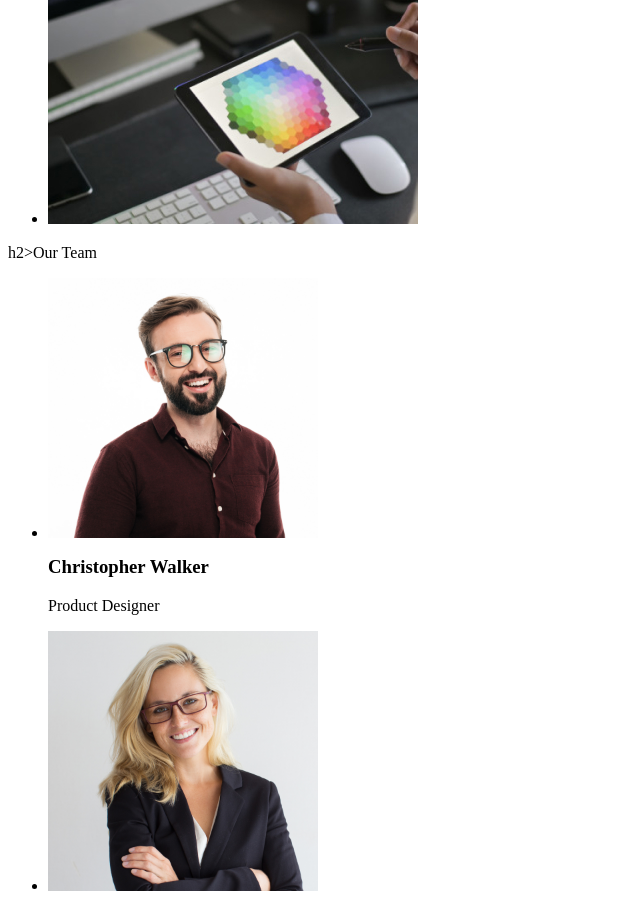
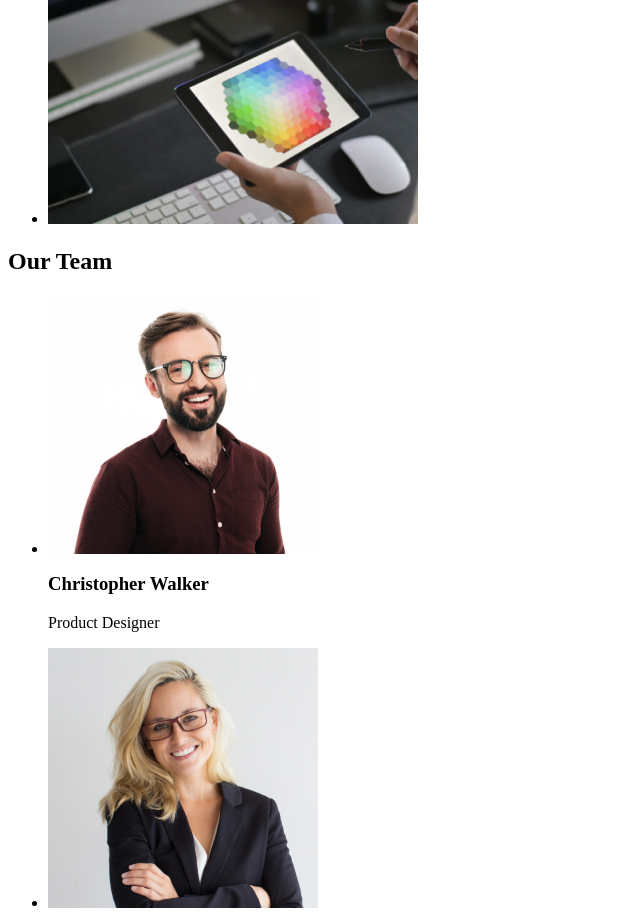
Before and after one commit to si12mo34/si12mo34-goit-markup-hw-01, a plain HTML site: page index.html in a window 1280 px wide. Shown: the part 1268-2180 px from the top of the page, without its empty margins (0-640 px from the left). Drawn offline with Linux system fonts and the light colour scheme.

Commit message:
update 3

```diff
--- a/index.html
+++ b/index.html
@@ -63,7 +63,7 @@
         </ul>
       </div>
      <div>
-      h2>Our Team</h2>
+      <h2>Our Team</h2>
       <section>
         <ul>
           <li>
```
